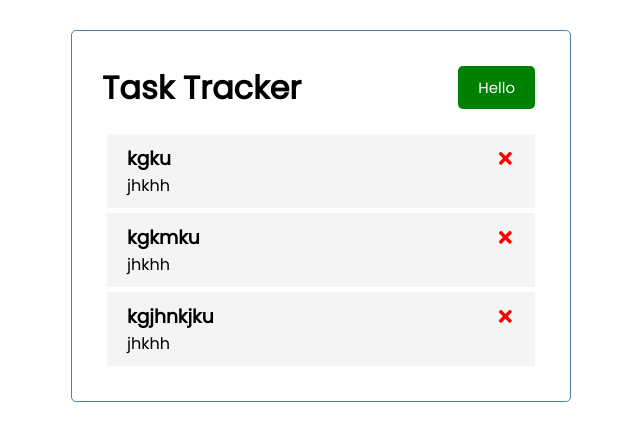
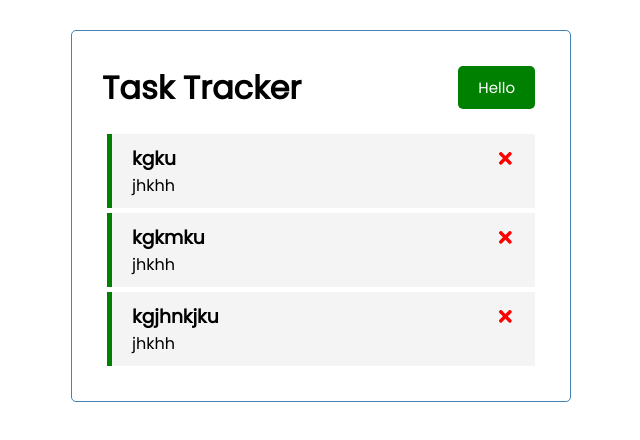
Before and after one commit to CESAR-JARAMILLO/React-Task-Tracker, a React (Create React App) app: page / in a window 1280 px wide. Shown: the top 440 px of the page, without its empty margins (319-959 px from the left). Built offline with nearby package versions, Linux system fonts and the light colour scheme.

Commit message:
toggle reminder

```diff
--- a/src/App.js
+++ b/src/App.js
@@ -29,10 +29,16 @@
     setTasks(tasks.filter((task) => task.id !== id))
   }
 
+  // Togle Reminder
+  const toggleReminder = (id) => {
+    setTasks(tasks.map((task) => task.id === id ? {...task, reminder: !task.reminder} : task ))
+  }
+
   return (
     <div className="container">
       <Header />
-      <Tasks tasks={tasks} onDelete={deleteTask} />
+      {tasks.length > 0 ? <Tasks tasks={tasks}
+      onDelete={deleteTask} onToggle={toggleReminder} /> : 'No Tasks To Show'}
     </div>
   );
 }
--- a/src/components/Task.js
+++ b/src/components/Task.js
@@ -1,8 +1,10 @@
 import { FaTimes } from 'react-icons/fa'
 
-const Task = ({ task, onDelete }) => {
+const Task = ({ task, onDelete, onToggle }) => {
     return (
-        <div className="task">
+        <div className={`task ${task.reminder ?
+        'reminder' : ''}`}
+        onDoubleClick={() => onToggle(task.id)}>
             <h3>
                 {task.text}
                 <FaTimes style={{ color: 'red', cursor: 'pointer' }}
--- a/src/components/Tasks.js
+++ b/src/components/Tasks.js
@@ -1,11 +1,13 @@
 import Task from './Task'
 
-const Tasks = ({ tasks, onDelete }) => {
+const Tasks = ({ tasks, onDelete, onToggle }) => {
     return (
         <>
             {tasks.map((task) => (
                 <Task key={task.id} task={task}
-                onDelete={onDelete} />
+                onDelete={onDelete}
+                onToggle={onToggle}
+                />
             ))}
         </>
     )
```
